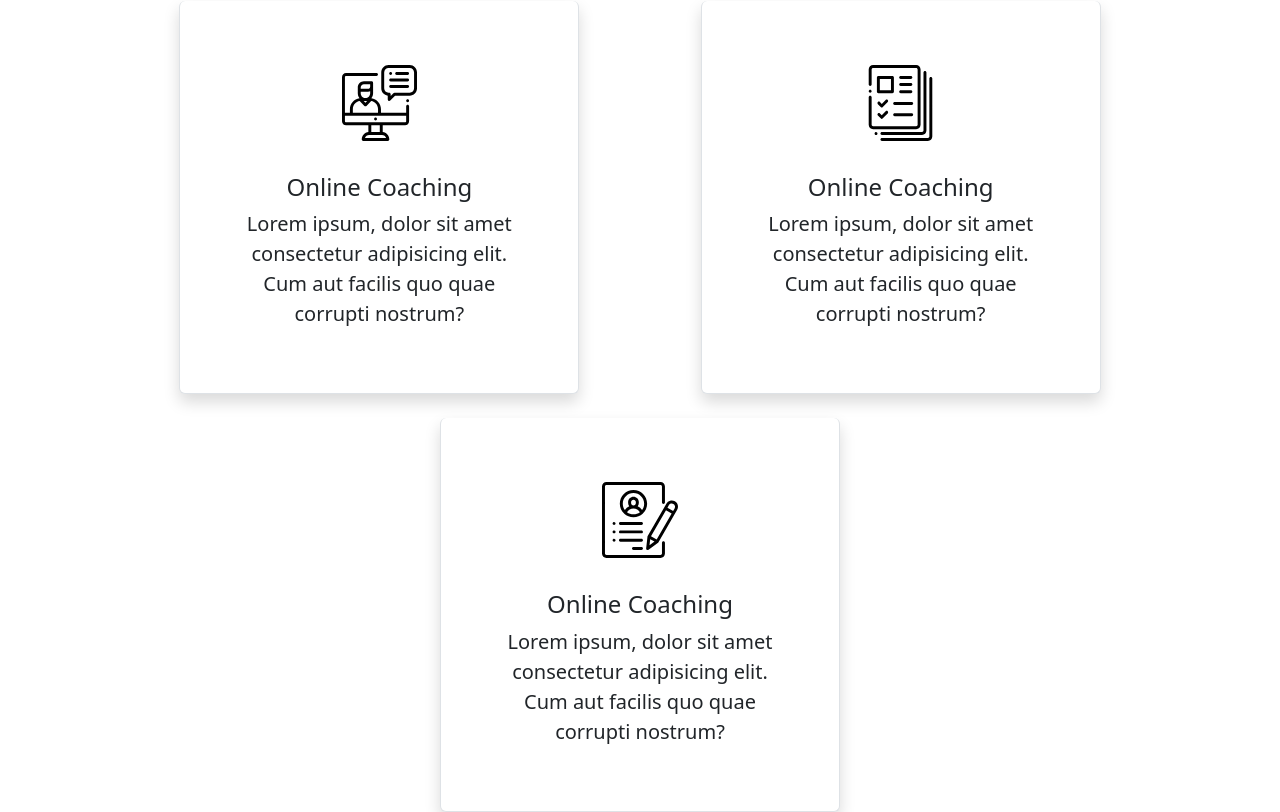
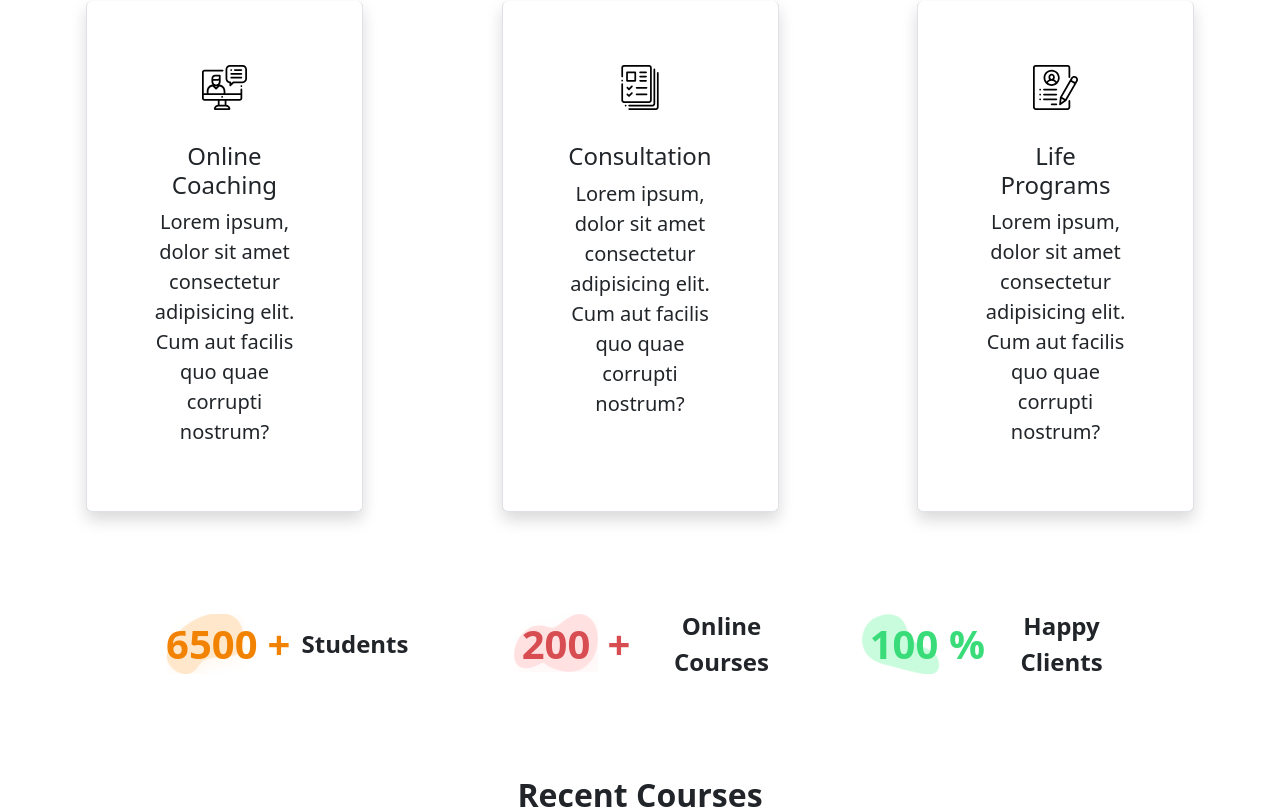
Before and after one commit to Valentina-De-Mite/proj-html-vuejs, a Vue app: page / in a window 1280 px wide. Shown: the part 1092-1904 px from the top of the page. Built offline with nearby package versions, Linux system fonts and the light colour scheme; a web font is replaced by a local one.

Commit message:
added card

```diff
--- a/src/assets/card.js
+++ b/src/assets/card.js
@@ -4,17 +4,20 @@ export default [
     card_title: "Online Coaching",
     card_text:
       "Lorem ipsum, dolor sit amet consectetur adipisicing elit. Cum aut facilis quo quae corrupti nostrum?",
+    cod: 1,
   },
   {
     image_source: "svg/svg-1.svg",
-    card_title: "Online Coaching",
+    card_title: "Consultation",
     card_text:
       "Lorem ipsum, dolor sit amet consectetur adipisicing elit. Cum aut facilis quo quae corrupti nostrum?",
+    cod: 2,
   },
   {
     image_source: "svg/svg-2.svg",
-    card_title: "Online Coaching",
+    card_title: "Life Programs",
     card_text:
       "Lorem ipsum, dolor sit amet consectetur adipisicing elit. Cum aut facilis quo quae corrupti nostrum?",
+    cod: 3,
   },
 ];
--- a/src/components/AppMain.vue
+++ b/src/components/AppMain.vue
@@ -40,34 +40,33 @@ export default {
         </p>
       </div>
       <div class="cards">
-        <div
-          class="row row-cols-3 row-cols-md-1 my-5 g-3 grid gap-0 column-gap-3 justify-content-evenly"
-        >
+        <div class="row row-cols-3 my-5 grid px-3 justify-content-between">
           <CardComponent
             v-for="card in cards"
             :image_source="card.image_source"
             :card_title="card.card_title"
             :card_text="card.card_text"
+            :cod="card.cod"
           >
           </CardComponent>
         </div>
       </div>
 
-      <div class="row">
+      <div class="row p-5">
         <div class="col-4 px-5 m-0 d-flex align-items-center">
-          <div class="macchia orange col-4 fw-bold fs-1">6500</div>
-          <div class="orange fw-bold col-4 fs-1">+</div>
-          <div class="fs-4 fw-bold col-4">Students</div>
+          <div class="macchia_1 orange col-4 fw-bold fs-1">6500</div>
+          <div class="orange fw-bold col-2 fs-1 ps-3">+</div>
+          <div class="fs-4 fw-bold col-6">Students</div>
         </div>
         <div class="col-4 px-5 m-0 d-flex align-items-center">
-          <div class="macchia orange col-4 fw-bold fs-1">200</div>
-          <div class="orange fw-bold col-2 fs-1">+</div>
-          <div class="fs-4 fw-bold col-6">Online Courses</div>
+          <div class="macchia_2 red_subtle col-4 fw-bold fs-1">200</div>
+          <div class="red_subtle fw-bold col-2 me-2 fs-1">+</div>
+          <div class="fs-4 fw-bold col-7">Online Courses</div>
         </div>
         <div class="col-4 px-5 m-0 d-flex align-items-center">
-          <div class="macchia orange col-4 fw-bold fs-1">100</div>
-          <div class="orange fw-bold col-2 fs-1">%</div>
-          <div class="fs-4 fw-bold col-6">Happy Clients</div>
+          <div class="macchia_3 green col-4 fw-bold fs-1">100</div>
+          <div class="green fw-bold col-2 fs-1">%</div>
+          <div class="fs-4 fw-bold col-7">Happy Clients</div>
         </div>
       </div>
 
@@ -103,10 +102,22 @@ export default {
   font-size: 30px;
 }
 
-.macchia {
+.macchia_1 {
   background-image: url(../assets/img/counter-shape-1-1-1.png);
   background-repeat: no-repeat;
-  background-size: center;
+  background-size: contain;
+}
+
+.macchia_2 {
+  background-image: url(../assets/img/counter-shape-2-1-1.png);
+  background-repeat: no-repeat;
+  background-size: contain;
+}
+
+.macchia_3 {
+  background-image: url(../assets/img/counter-shape-3-1-1.png);
+  background-repeat: no-repeat;
+  background-size: contain;
 }
 .red {
   color: var(--t_red_subtle);
@@ -114,6 +125,14 @@ export default {
 
 .orange {
   color: var(--t_orange);
+}
+
+.red_subtle {
+  color: var(--t_red_subtle);
+}
+
+.green {
+  color: var(--t_green);
 }
 .cursive {
   font-family: "Playfair Display", serif;
--- a/src/components/CardComponent.vue
+++ b/src/components/CardComponent.vue
@@ -6,6 +6,7 @@ export default {
     image_source: String,
     card_title: String,
     card_text: String,
+    cod: Number,
   },
   data() {
     return {
@@ -17,8 +18,7 @@ export default {
 
 <template>
   <div
-    class="card border p-5 border-top-0 shadow mt-4 d-flex align align-items-center"
-    style="width: 25rem"
+    class="card border p-5 border-top-0 shadow mt-4 d-flex align align-items-center col-3"
   >
     <img
       :src="base_src + image_source"
```
